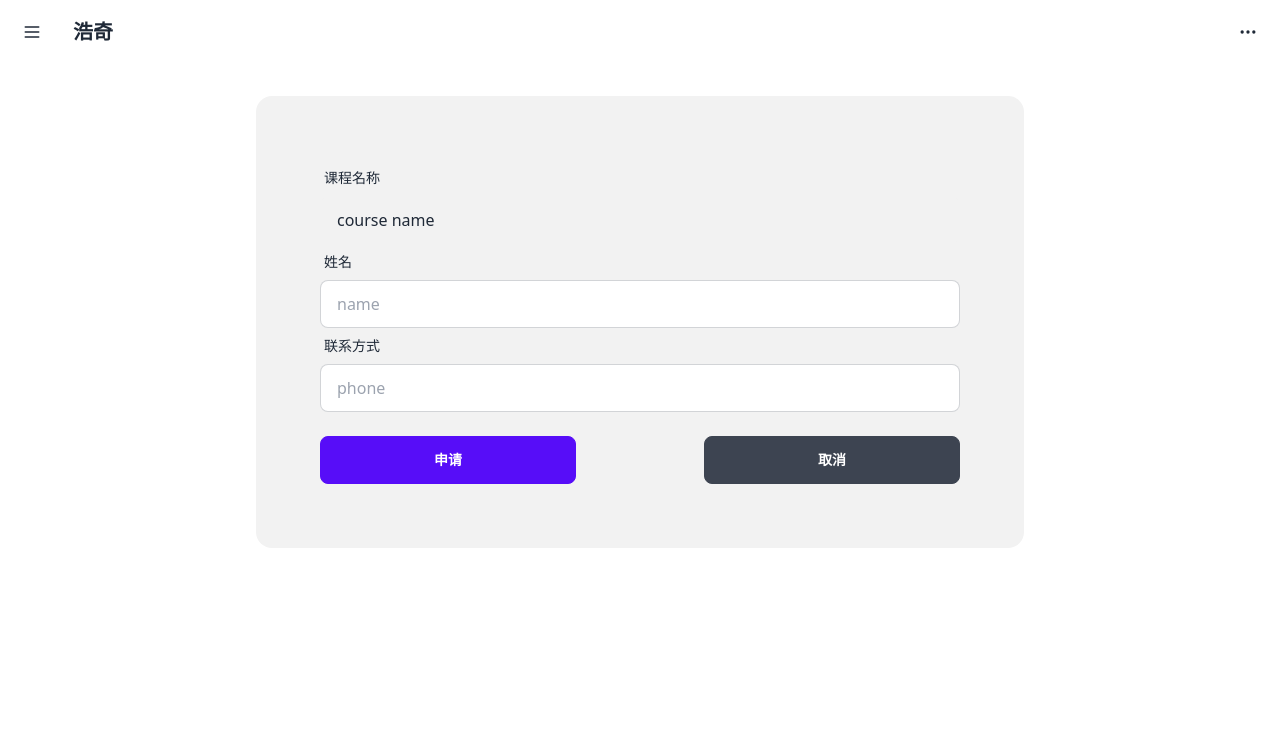
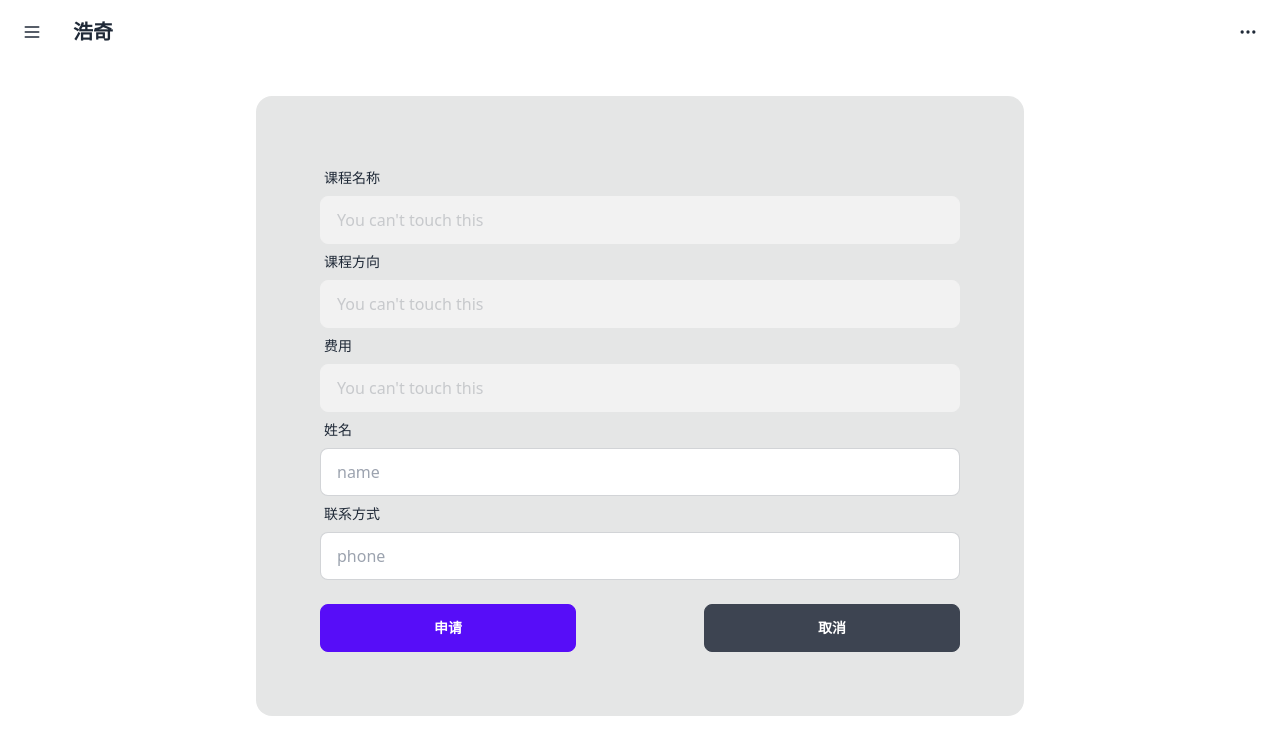
Before and after one commit to wql343/sad_project, a Vue app: page /student/enroll in a window 1280 px wide. Shown: the top 754 px of the page. Built offline with nearby package versions, Linux system fonts and the light colour scheme; sample sign-in values are in the browser's storage.

Commit message:
优化代码

```diff
--- a/src/views/employee/pages/manager/AddEnroll.vue
+++ b/src/views/employee/pages/manager/AddEnroll.vue
@@ -1,16 +1,19 @@
 <template>
-    <div class="mx-auto card bg-base-200 w-3/5 my-8 overscroll-auto p-16">
+    <div class="mx-auto card bg-base-200 w-3/5 mb-8 overscroll-auto p-16">
         <div class="form-control">
             <label class="label">
                 <span class="label-text">课程名称</span>
             </label>
+
             <input class="input input-bordered" value="course name" />
         </div>
         <div class="form-control">
             <label class="label">
                 <span class="label-text">课程方向</span>
             </label>
-            <input type="text" placeholder="type" class="input input-bordered" />
+               <select class="select select-bordered">
+                <option disabled selected>请选择方向</option>
+            </select>
         </div>
         <div class="form-control">
             <label class="label">
--- a/src/views/employee/pages/manager/AddTeacher.vue
+++ b/src/views/employee/pages/manager/AddTeacher.vue
@@ -1,5 +1,5 @@
 <template>
-    <div class="mx-auto card bg-base-200 w-3/5 my-8 overscroll-auto p-16">
+    <div class="mx-auto card bg-base-200 w-3/5 mb-8 overscroll-auto p-16">
         <div class="form-control">
             <label class="label">
                 <span class="label-text">讲师姓名</span>
--- a/src/views/student/StudentEnroll.vue
+++ b/src/views/student/StudentEnroll.vue
@@ -1,17 +1,29 @@
 <template>
-    <div class="mx-auto card bg-base-200 w-3/5 my-8 overscroll-auto p-16">
+    <div class="mx-auto card bg-base-300 w-3/5 my-8 overscroll-auto p-16">
 
         <div class="form-control">
             <label class="label">
-                <span class="label-text">课程名称</span>
+                <span class="label-text ">课程名称</span>
             </label>
-            <input class="input input-bordered" disabled value="course name" />
+            <input class="input input-bordered bg-base-100" disabled placeholder="You can't touch this" />
+        </div>
+        <div class="form-control">
+            <label class="label">
+                <span class="label-text">课程方向</span>
+            </label>
+            <input class="input input-bordered bg-base-300" disabled placeholder="You can't touch this" />
+        </div>
+        <div class="form-control">
+            <label class="label">
+                <span class="label-text">费用</span>
+            </label>
+            <input class="input input-bordered bg-base-300" disabled placeholder="You can't touch this" />
         </div>
         <div class="form-control">
             <label class="label">
                 <span class="label-text">姓名</span>
             </label>
-            <input type="text" placeholder="name" class="input input-bordered" />
+            <input type="text" placeholder="name" class="input input-bordered " />
         </div>
         <div class="form-control">
             <label class="label">
```
